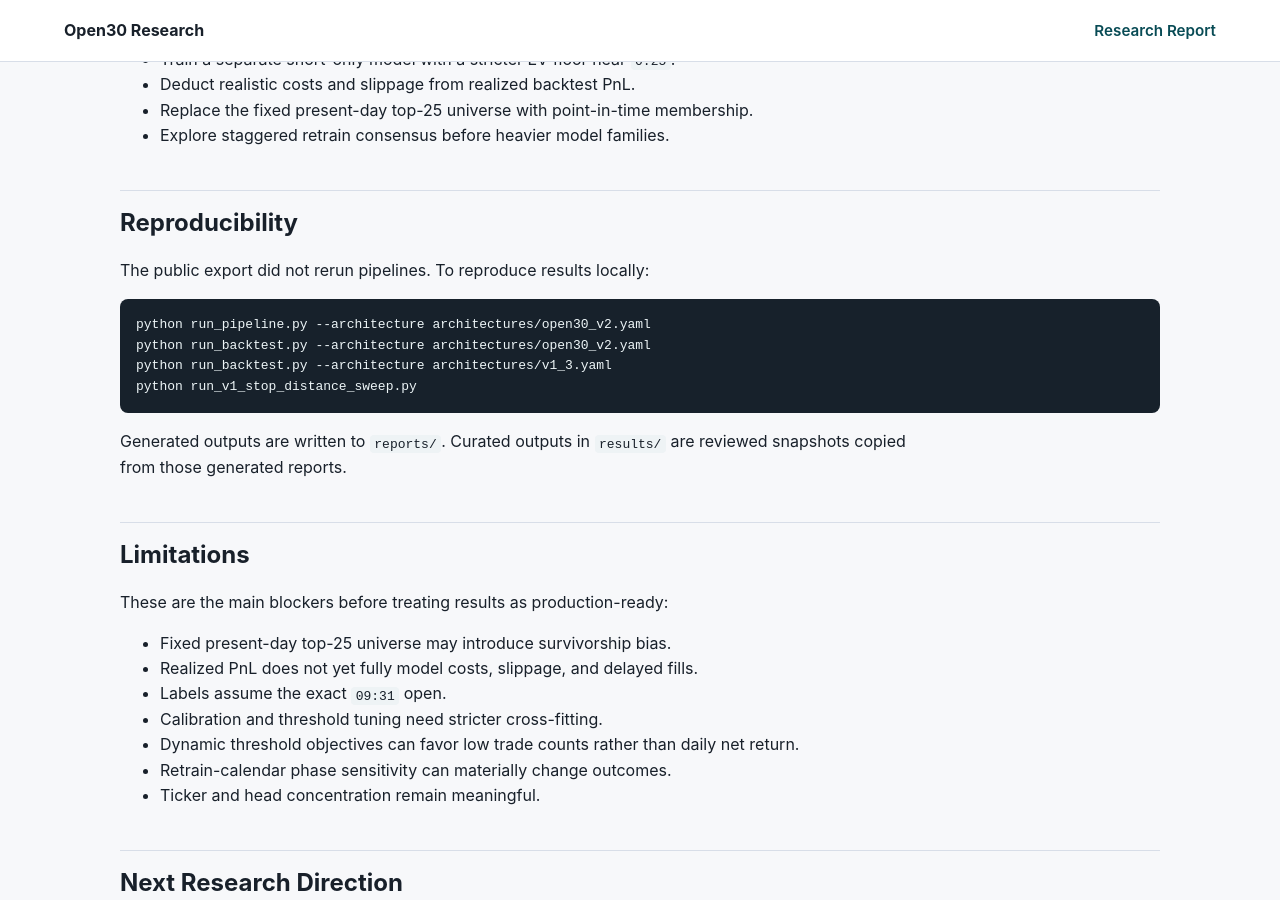
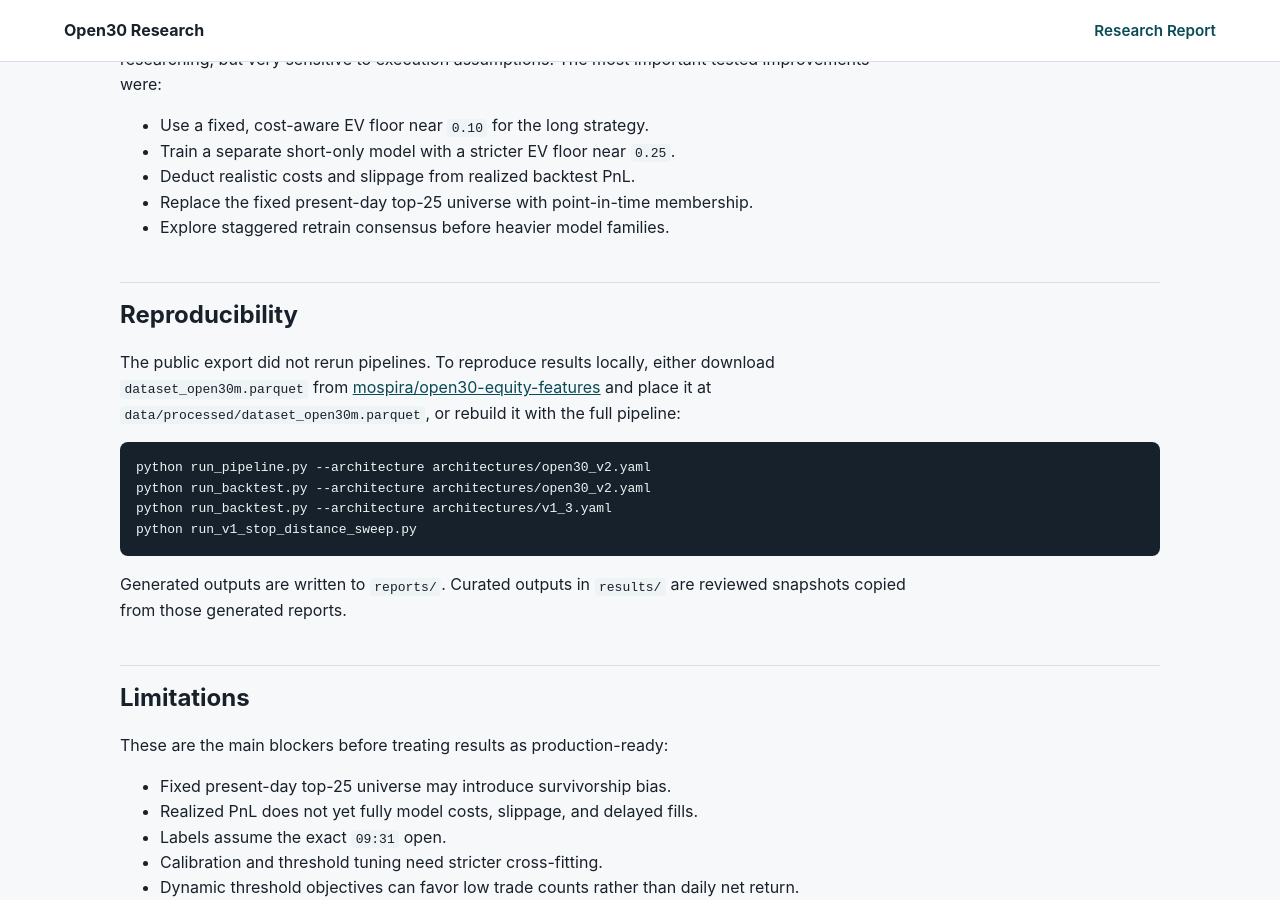
Before and after one commit to mospira/ml-open30, a Jekyll site: the page built from site/research_report.md, in a window 1280 px wide and 900 px high, scrolled down 7130 px. Built offline with Jekyll 4.4.1, drawn with Linux system fonts in a browser that asks for light colours; some of the changed text lies outside the part shown.

Commit message:
Document hosted Open30 dataset

````diff
--- a/site/research_report.md
+++ b/site/research_report.md
@@ -57,6 +57,11 @@
 `2011-10-06`. The fixed present-day top-25 universe is a known risk because it
 can overstate historical performance through survivorship and concentration
 effects.
+
+The assembled `dataset_open30m.parquet` artifact is also available on Hugging
+Face for readers who want to inspect or reuse the feature table without
+rerunning ingestion and feature generation:
+[mospira/open30-equity-features](https://huggingface.co/datasets/mospira/open30-equity-features).
 
 ## Strategy Definition
 
@@ -191,7 +196,11 @@
 
 ## Reproducibility
 
-The public export did not rerun pipelines. To reproduce results locally:
+The public export did not rerun pipelines. To reproduce results locally, either
+download `dataset_open30m.parquet` from
+[mospira/open30-equity-features](https://huggingface.co/datasets/mospira/open30-equity-features)
+and place it at `data/processed/dataset_open30m.parquet`, or rebuild it with
+the full pipeline:
 
 ```bash
 python run_pipeline.py --architecture architectures/open30_v2.yaml
````
Also changed, not shown: README.md, data/README.md.
